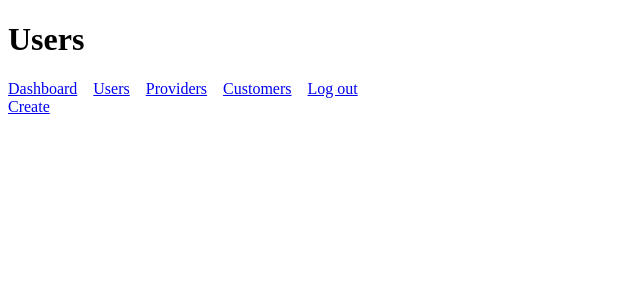
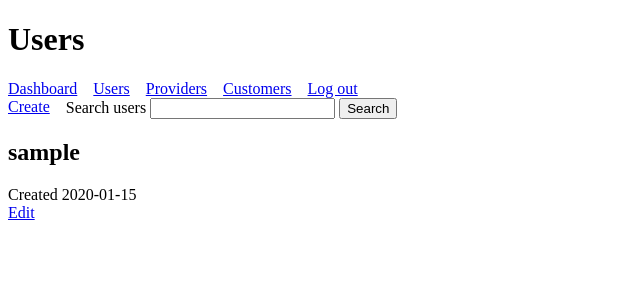
Before and after one commit to EricRohner/staffing, a Flask app: template staffing/templates/users.html in a window 1280 px wide. Shown: the part 26-326 px from the top of the page, without its empty margins (0-640 px from the left). Run offline with Flask 3, Linux system fonts and the light colour scheme; the template is opened without the code that fills it: values that come from a table or form of the project are taken from there, others are empty; the visitor is signed in with stand-in values (Sample User, id 1); tables that the repository leaves empty hold one stand-in row (values such as "Sample post").

Commit message:
User search is working

```diff
--- a/staffing/models.py
+++ b/staffing/models.py
@@ -1,6 +1,7 @@
 
 from flask_sqlalchemy import SQLAlchemy
 from werkzeug.security import generate_password_hash, check_password_hash
+from datetime import datetime, timezone
 
 db = SQLAlchemy()
 
@@ -11,6 +12,7 @@ class User(db.Model):
     is_user_admin = db.Column(db.Boolean, default=False)
     is_provider_admin = db.Column(db.Boolean, default=False)
     is_customer_admin = db.Column(db.Boolean, default=False)
+    created = db.Column(db.DateTime, default=datetime.now(timezone.utc))
 
     def set_password(self, password):
         self.password_hash = generate_password_hash(password)
--- a/staffing/templates/base.html
+++ b/staffing/templates/base.html
@@ -14,7 +14,9 @@
         {% endblock %}
 
         <div class="container-h">
+            {% if session['username'] %}
             <a href="{{url_for('dashboard.dashboard')}}">Dashboard</a>
+            {% endif %}
 
             {% if session['is_user_admin'] %}
                 <a href="{{url_for('users.users')}}">Users</a>
@@ -27,7 +29,6 @@
 
             <a href="{{url_for('auth.logout')}}" class="logout">Log out</a>
             {% endif %}
-
         </div>
 
         {% for message in get_flashed_messages() %}
--- a/staffing/templates/users.html
+++ b/staffing/templates/users.html
@@ -10,8 +10,31 @@
             <a href="{{url_for('users.create')}}" class="create">
                 Create
             </a>
+
+            <form id="user_search" method="GET" action="{{ url_for('users.user_search') }}">
+                <label>Search users
+                    <input name="search_string" id="search_string" value="" required>
+                </label>
+                <input class="button" type="submit" value="Search">
+            </form>
         {% endif %}
     </div>
+
+    {% for user in users %}
+        <article class="user">
+        <header>
+            <div>
+            <h1>{{ user['username'] }}</h1>
+            <div class="about">Created {{ user['created'].strftime('%Y-%m-%d') }}</div>
+            </div>
+            <a class="action" href="{{ url_for('users.update_user', id=user['username']) }}">Edit</a>
+        </header>
+        </article>
+        {% if not loop.last %}
+        <hr>
+        {% endif %}
+    {% endfor %}
+
     {% block form %}
     {% endblock %}
 {% endblock %}
```
Also changed, not shown: staffing/users.py (+16 -1 lines).
